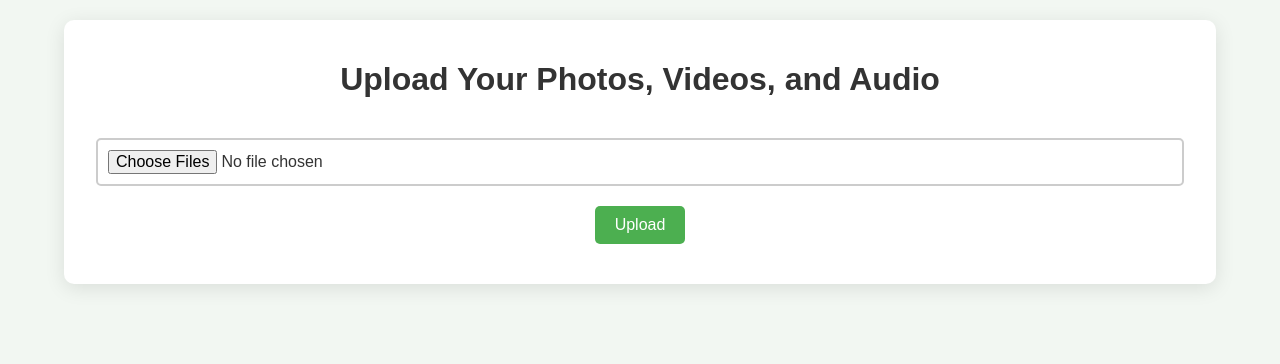
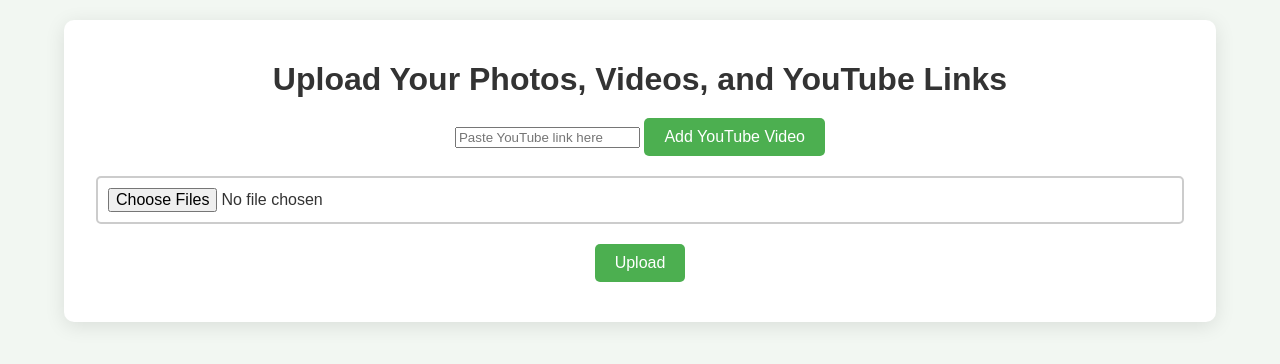
Before and after one commit to nayeemislamnishad/song, a plain HTML site: page index.html in a window 1280 px wide. Drawn offline with Linux system fonts and the light colour scheme.

Commit message:
Update index.html

```diff
--- a/index.html
+++ b/index.html
@@ -8,8 +8,10 @@
 </head>
 <body>
     <div class="container">
-        <h1>Upload Your Photos, Videos, and Audio</h1>
-        <input type="file" id="fileInput" multiple accept="image/*,video/*,audio/*">
+        <h1>Upload Your Photos, Videos, and YouTube Links</h1>
+        <input type="text" id="youtubeLinkInput" placeholder="Paste YouTube link here">
+        <button id="addYoutubeBtn">Add YouTube Video</button>
+        <input type="file" id="fileInput" multiple accept="image/*,video/*">
         <button id="uploadBtn">Upload</button>
 
         <div class="gallery" id="gallery"></div>
```
